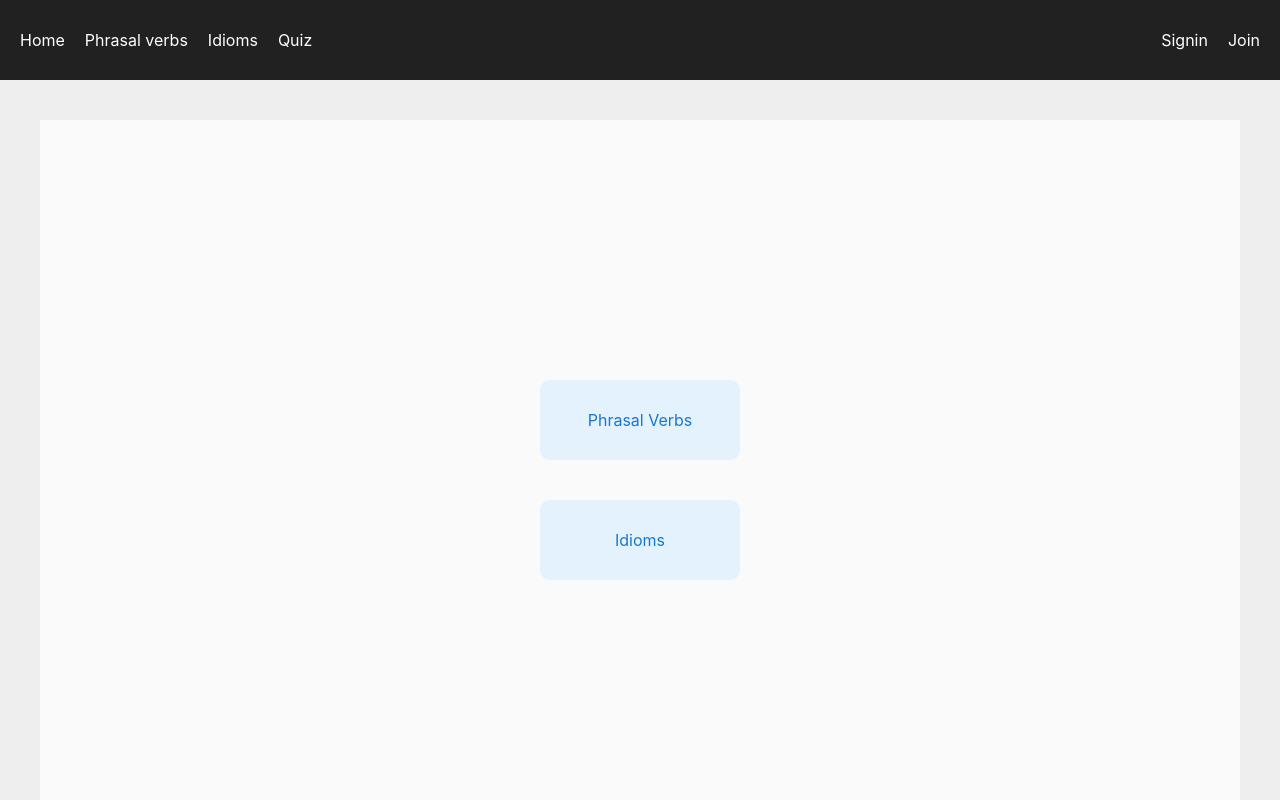
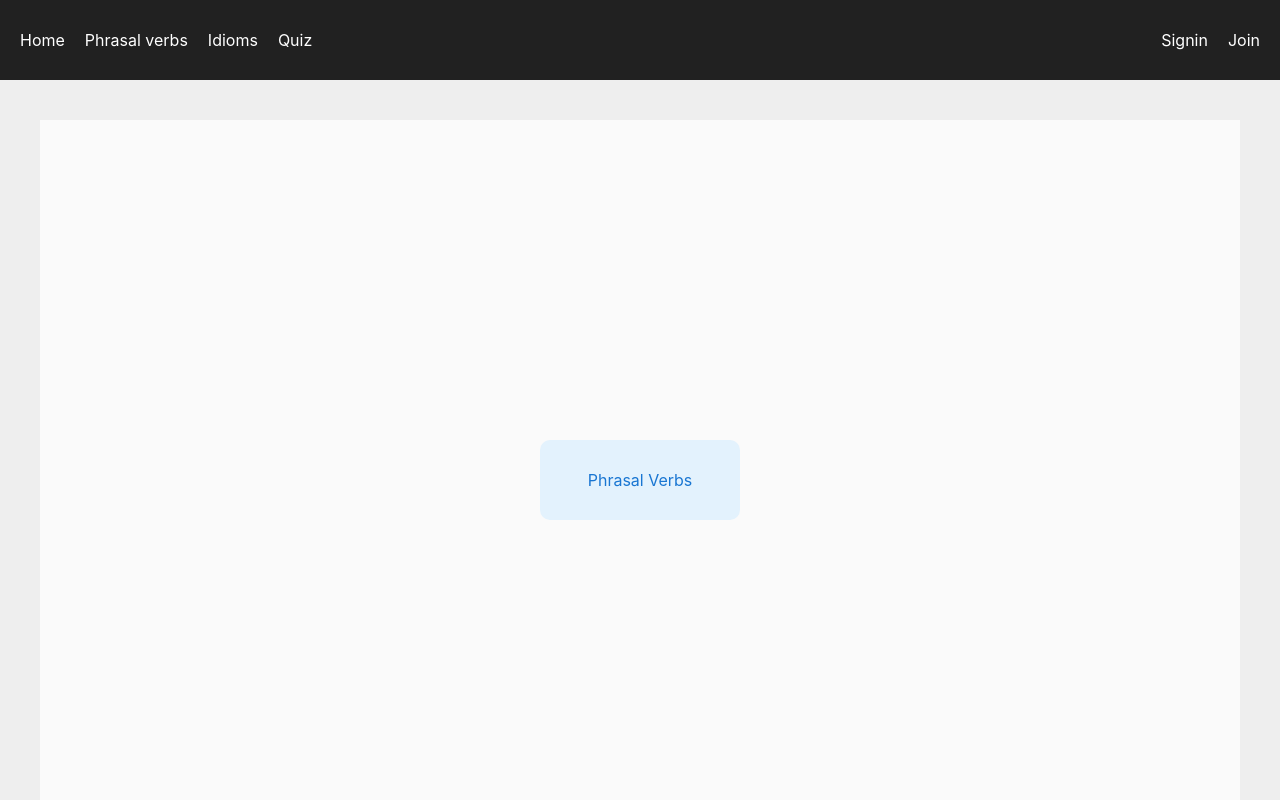
Before and after one commit to Foxlee1015/learn-english, a Next.js app: page /quiz in a window 1280 px wide. Shown: the top 800 px of the page. Built offline with nearby package versions, Linux system fonts and the light colour scheme; what react-sizes would draw is missing.

Commit message:
style: remove idiom button for quiz

```diff
--- a/pages/quiz/index.js
+++ b/pages/quiz/index.js
@@ -4,7 +4,7 @@ import { FlexCenterBox } from "../../styles/common-styles";
 
 const btnLinks = [
   { url: "/quiz/phrasalverbs", text: "Phrasal Verbs" },
-  { url: "/quiz/idioms", text: "Idioms" },
+  // { url: "/quiz/idioms", text: "Idioms" },
 ];
 
 const Container = styled.div`
```
